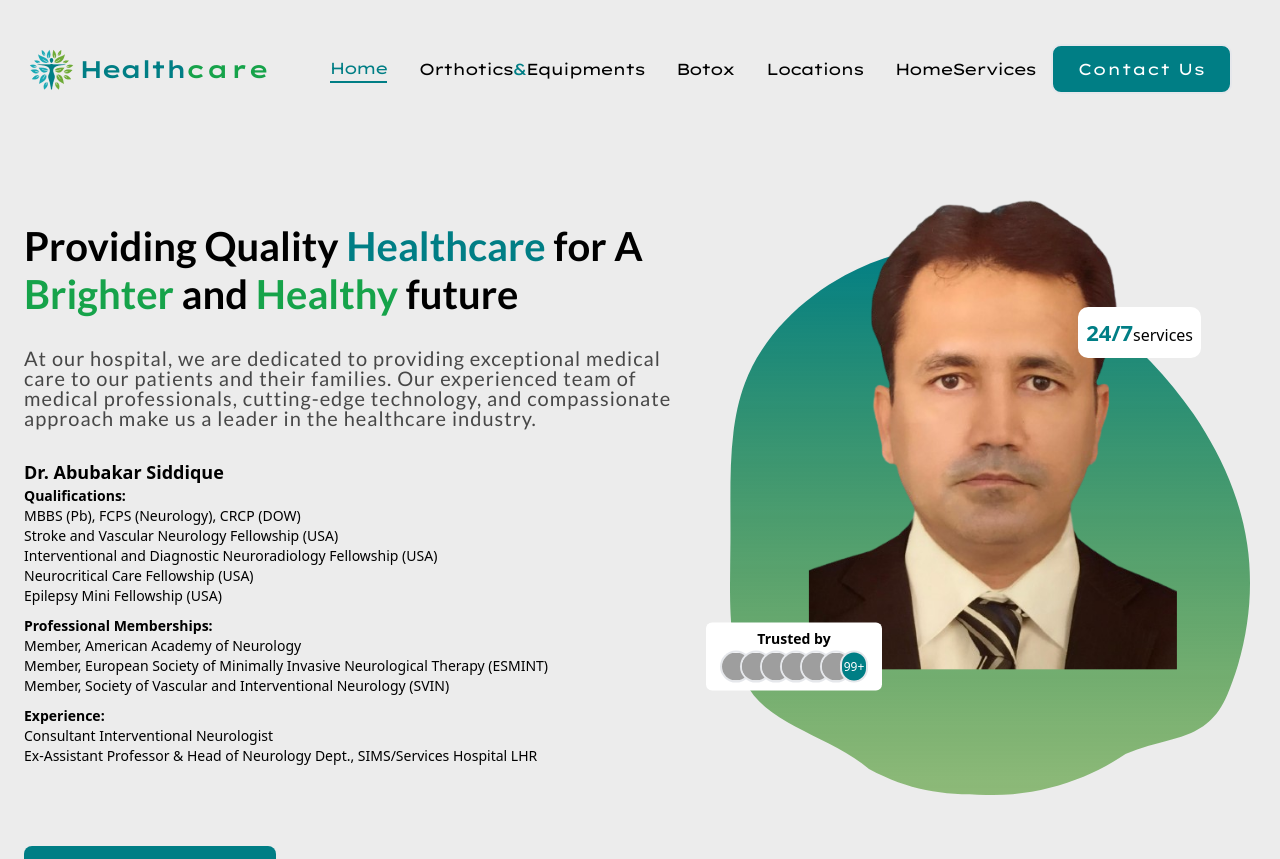
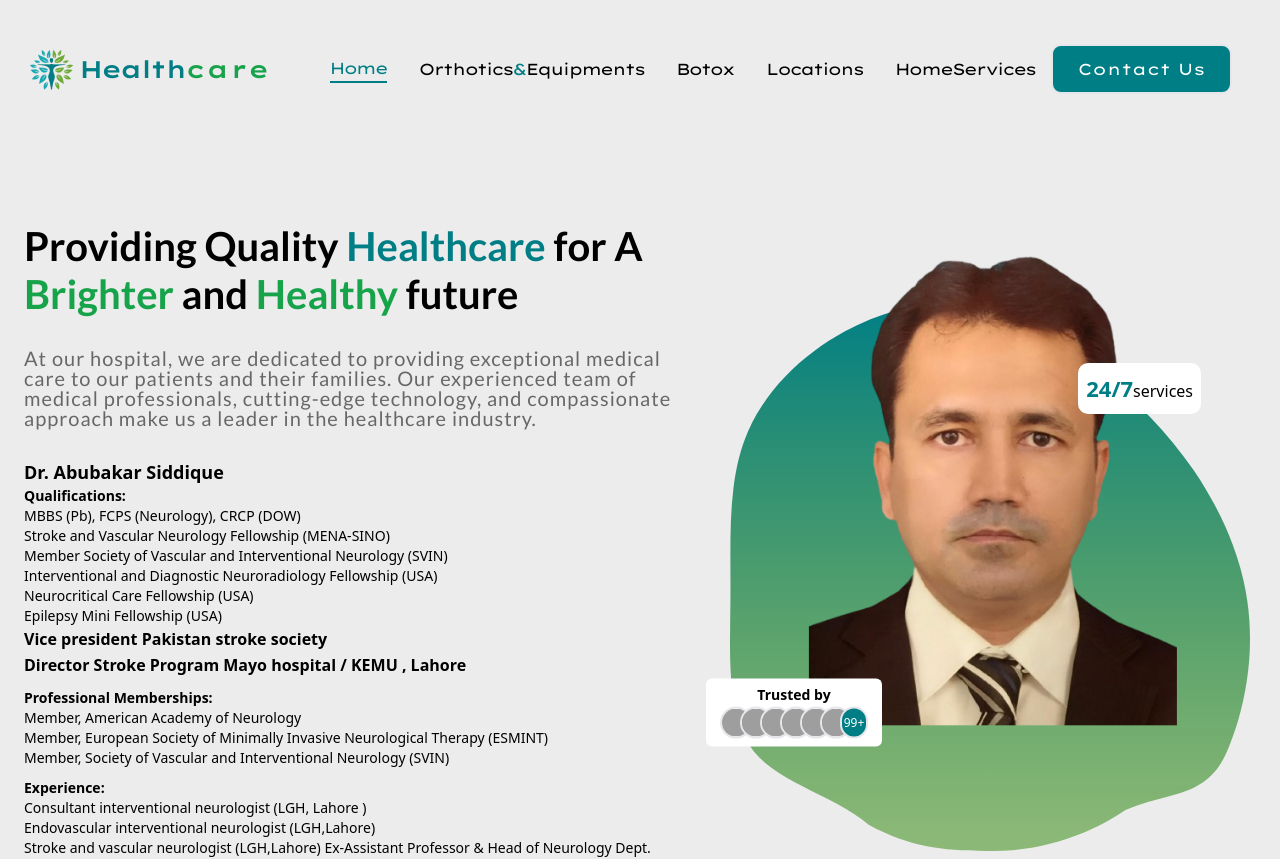
Before and after one commit to RayyanKhan4004/drwebsite, a React (Vite) app: page / in a window 1280 px wide. Shown: the top 859 px of the page. Built offline with nearby package versions, Linux system fonts and the light colour scheme; grey boxes are pictures that could not be loaded; a web font is replaced by a local one.

Commit message:
Update HomeCoponent.jsx

```diff
--- a/src/components/HomeCoponent.jsx
+++ b/src/components/HomeCoponent.jsx
@@ -29,8 +29,8 @@ function HomeCoponent() {
                   fontSize: "20px",
                   color: "#474747",
                   letterSpacing: "1px",
-                 // fontWeight: "lighter",
-                 // opacity: 0.8,
+                  // fontWeight: "lighter",
+                  opacity: 0.8,
                 }}
               >
                 At our hospital, we are dedicated to providing exceptional
@@ -47,14 +47,23 @@ function HomeCoponent() {
                 <br />
                 MBBS (Pb), FCPS (Neurology), CRCP (DOW)
                 <br />
-                Stroke and Vascular Neurology Fellowship (USA)
+                Stroke and Vascular Neurology Fellowship (MENA-SINO)
+                <br />
+                Member Society of Vascular and Interventional Neurology (SVIN)
                 <br />
                 Interventional and Diagnostic Neuroradiology Fellowship (USA)
                 <br />
                 Neurocritical Care Fellowship (USA)
                 <br />
                 Epilepsy Mini Fellowship (USA)
+                <br />
               </p>
+              <strong>Vice president
+              Pakistan stroke society </strong>
+              <br />
+              <strong>Director Stroke Program
+              Mayo hospital / KEMU , Lahore</strong>
+
               <p className="text-sm" style={{ marginTop: "10px" }}>
                 <strong>Professional Memberships:</strong>
                 <br />
@@ -68,9 +77,15 @@ function HomeCoponent() {
               <p className="text-sm" style={{ marginTop: "10px" }}>
                 <strong>Experience:</strong>
                 <br />
-                Consultant Interventional Neurologist
+                {/* Consultant Interventional Neurologist */}
+                {/* <br /> */}
+                Consultant interventional neurologist (LGH, Lahore )
                 <br />
-                Ex-Assistant Professor & Head of Neurology Dept., SIMS/Services
+                Endovascular interventional neurologist (LGH,Lahore)
+                <br />
+Stroke and vascular neurologist (LGH,Lahore)
+                Ex-Assistant Professor & Head of Neurology Dept.
+                <br />, SIMS/Services
                 Hospital LHR
               </p>
               <button
```
